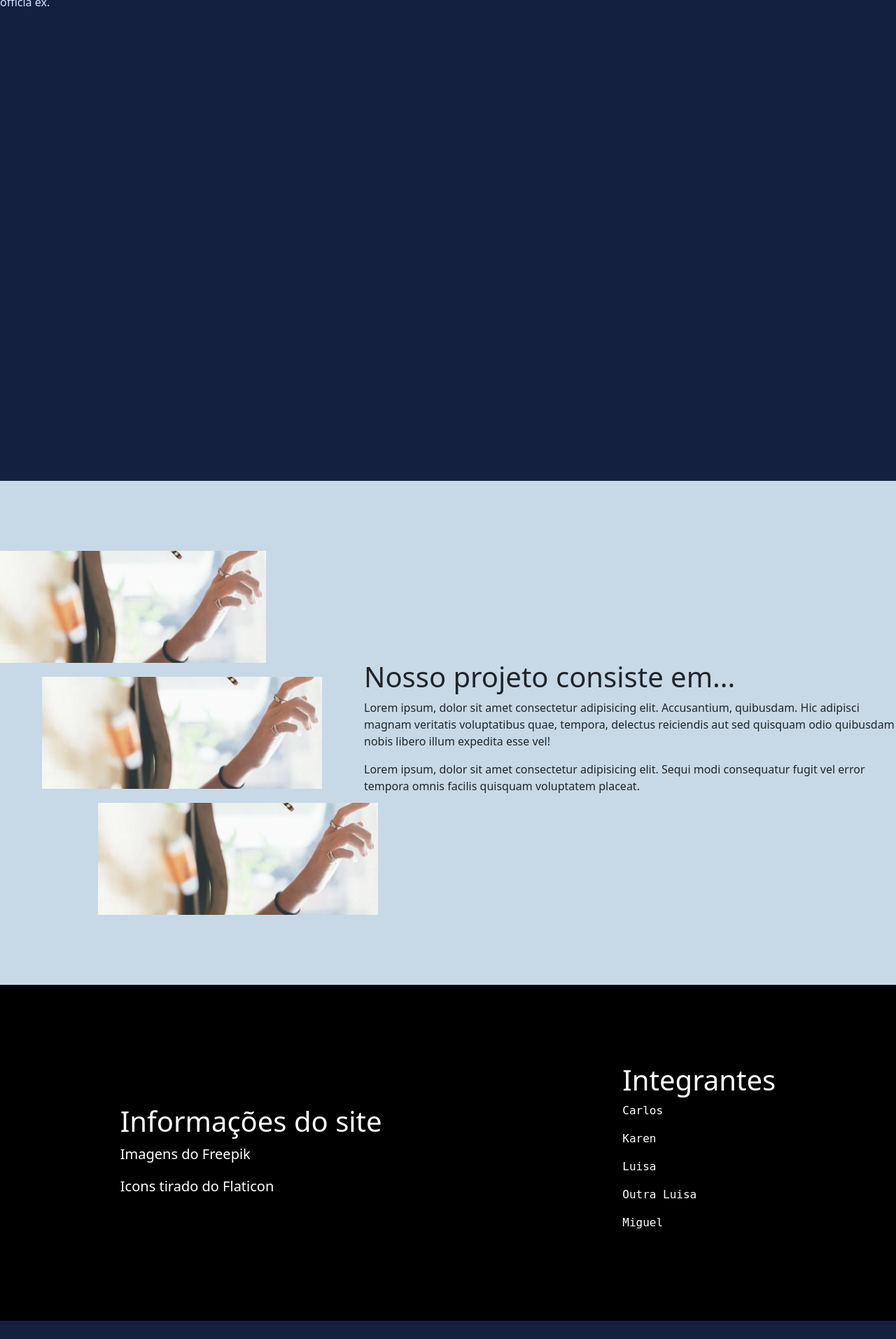
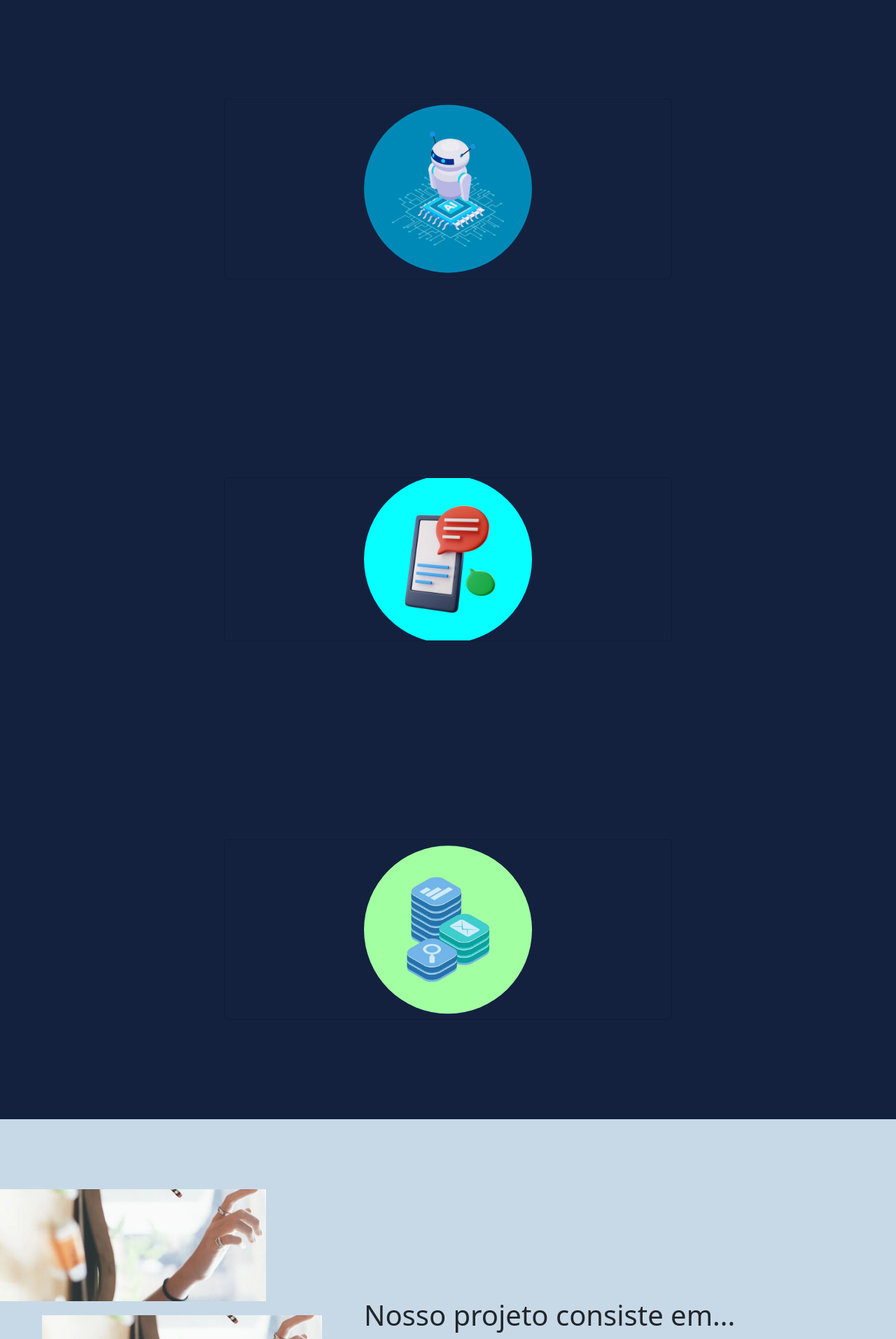
Before and after one commit to carlosnacamura/solveton, a PHP site: page / in a window 1280 px wide. Shown: the part 803-2716 px from the top of the page at 70% size. Before the commit the page ends 2690 px from the top, so only its background shows below. Run offline with PHP 8.4, Linux system fonts and the light colour scheme.

Commit message:
Add/ Effect card

```diff
--- /dev/null
+++ b/css/card.css
@@ -0,0 +1,120 @@
+  .card {
+    position: relative;
+    width: 50%;
+    height: 40% !important;
+    border-radius: 2px;
+    display: flex;
+    align-items: center;
+    transition: .5s;
+    background-color: var(--bgPrototype) !important;
+  }
+  .circle {
+    position: absolute;
+    top: 0;
+    left: 0%;
+    width: 100%;
+    height: 100%;
+    border-radius: 20px;
+    background-color: var(--bgPrototype);
+    overflow: hidden;
+  }
+  .circle::before {
+    content: "";
+    position: absolute;
+    top: 0;
+    left: 0%;
+    width: 100%;
+    height: 100%;
+    background-color: rgb(0, 137, 183);
+    clip-path: circle(120px at center);
+    transition: .5s;
+  }
+  .circle2::before {
+    background-color: rgb(7, 255, 255);
+  }
+   .circle3::before {
+    background-color: rgb(162, 255, 162);
+  }
+  .card:hover .circle:before{
+    clip-path: circle(100% at center);
+    background-color: rgb(44, 44, 255);
+  }
+  .card:hover .circle2:before {
+    background-color: lightcoral;
+  }
+  .card:hover .circle3:before {
+    background-color: rgb(135, 135, 243);
+  }
+  .card img {
+    position: absolute;
+    top: 50%;
+    left: 50%;
+    transform: translate(-50%, -50% );
+    height: 200px;
+    pointer-events: none;
+    transition: .5s;
+  }
+  .card:hover img {
+    left: 72%;
+    height: 250px;
+  }
+  .card:hover .card2 img {
+    right: 72%;
+  }
+  .content {
+    position: relative;
+    max-width: 45%;
+    left: 20%;
+    padding: 20px 20px 20px 40px;
+    transition: .5s;
+    opacity: 0;
+    visibility: hidden;
+    word-wrap: break-word;
+  }
+  .content2 {
+    right: 20%;
+  }
+  .card:hover .content {
+    left: -30%;
+    opacity: 1;
+    visibility: visible;
+  }
+  .card2:hover .content2 {
+    right: -30%;
+  }
+  .content h1 {
+    color: white;
+    font-family: monospace;
+  }
+  .content p {
+    color: white;
+    font-family: monospace;
+  }
+  @media (max-width: 600px){
+    .card {
+      width: auto;
+      max-width: 350px;
+      min-height: 23% !important;
+      align-items: flex-start;
+    }
+    .card:hover {
+      height: 600px;
+    }
+    .content {
+      min-width: 100% !important;
+      left: 0% !important;
+      padding: 30px;
+    }
+    .content p {
+      font-size: 15px !important;
+    }
+    .card img {
+      left: 50%;
+      height: 200px;
+    }
+    .card:hover img {
+      top: 70%;
+      left: 50%;
+      height: 250px;
+    }
+  }
--- a/css/effect-slide.css
+++ b/css/effect-slide.css
@@ -7,7 +7,7 @@
     scroll-behavior: smooth;
   }
 section {
-    height: 100vh;
+    height: 200vh;
     background-color: white;
     display: flex;
     position: relative;
--- a/css/footer.css
+++ b/css/footer.css
@@ -22,11 +22,3 @@ footer * {
 .footer_informations a:hover {
     color: rgb(181, 181, 181);
 }
-@keyframes aparecao {
-    from {
-        transform: translateY(-100%);
-    }
-    to {
-        transform: translateY(0%);
-    }
-}
--- a/css/header.css
+++ b/css/header.css
@@ -28,6 +28,9 @@ header img{
     display: inline-block;
     margin: 0px 2px;
     position: relative;
+}
+.keywords.keywordsFeature {
+    animation: scale 1s ease-in-out;
 }
 .keywords.keywordsFeature::after {
     content: '';
@@ -79,3 +82,11 @@ header img{
         width: 0%;
     }
 }
+@keyframes scale {
+    from {
+        transform: scaleX(-1);
+    }
+    to {
+        transform: scaleX(0);
+    }
+}
--- a/css/main.css
+++ b/css/main.css
@@ -3,8 +3,12 @@
     background-color: var(--bgPrototype);
 }
 section.Prototype{
-    height: var(--heightSection);
+    min-height: 200vh !important;
     color: var(--clrText1);
+    display: flex;
+    align-items: center;
+    flex-direction: column;
+    justify-content: space-around;
 }
 
 /* ---------------------------------------main - About */
@@ -38,3 +42,9 @@ section.About .content-text{
     flex-direction: column;
     justify-content: center;
 }
+
+@media (max-width: 600px) {
+    section.Prototype {
+        height: 300vh;
+    }
+}
--- a/css/root.css
+++ b/css/root.css
@@ -9,4 +9,5 @@
     --heightSection: 720px;
     --bgPrototype: #13213f;
     --clrText1: #d3e5fa;
+    --navTrasitions: .5s;
 }
--- a/index.html
+++ b/index.html
@@ -11,6 +11,7 @@
     <link rel="stylesheet" href="css/header.css" />
     <link rel="stylesheet" href="css/root.css" />
     <link rel="stylesheet" href="css/break-sections.css" />
+    <link rel="stylesheet" href="css/card.css">
     <link
       href="https://cdn.jsdelivr.net/npm/bootstrap@5.3.3/dist/css/bootstrap.min.css"
       rel="stylesheet"
@@ -26,11 +27,12 @@
     <script src="https://unpkg.com/scrollreveal" defer></script>
     <script src="js/scrollReveal.js" defer></script>
     <script src="js/navbarScroll.js" defer></script>
+    <script src="js/moveHeader.js" defer></script>
     <title>Solveton</title>
   </head>
   <body>
-    <div class="top_header navbar-dark bg-dark">
-      <div class="navbar navbar-expand-lg  p-3 maxbreak"
+    <div class="top_header navbar-dark bg-dark p-3">
+      <div class="navbar navbar-expand-lg maxbreak"
       data-bs-theme="dark">
         <div class="container-fluid">
           <a class="navbar-brand" href="#" aria-disabled="true">Solveton</a>
@@ -106,7 +108,7 @@
         <header class="maxbreak">
 
           <img src="https://blog.faspec.edu.br/wp-content/uploads/2018/10/33.jpg" alt="Estudantes estudando">
-          <div class="header-content">
+          <div class="header-content" data-value="-2">
             <p><div class="keywords">Explore.</div><div class="keywords">Informe-se.</div><div class="keywords">Transforme.</div></p>
             <h1>Aqui começa a sua jornada do conhecimento.</h1>
             <a href="#intro" id="more-header">Saber mais <span>--></span></a>
@@ -119,9 +121,33 @@
     <main>
       <div class="bg-space sectionPrototype">
         <section class="Prototype maxbreak">
-
-          <p>Lorem ipsum dolor sit amet, consectetur adipisicing elit. Minus doloribus aliquam natus enim dolorem reprehenderit, molestias eveniet nostrum suscipit cum consectetur officia ex.</p>
-
+          <div class="card">
+            <div class="circle"></div>
+            <div class="content">
+              <h1>IA</h1>
+              <p>Nossa IA vai ajudar na organização dos eventos escolares na sua região como um quadro escolar virtual assim mantendo todos informados
+              </p>
+            </div>
+            <img src="imgs/iaCard.png" alt="">
+          </div>
+          <div class="card card2">
+            <div class="circle circle2"></div>
+            <div class="content content2">
+              <h1>Comunicação</h1>
+              <p> Nosso site vai estar em compromisso em espalhar informação a todos
+              </p>
+            </div>
+            <img src="imgs/comunicacaoCard.png" alt="">
+          </div>
+          <div class="card">
+            <div class="circle circle3"></div>
+            <div class="content">
+              <h1>Banco de dados</h1>
+              <p>Tenha informações que apenas da sua região com nosso sistema de coleta de dados
+              </p>
+            </div>
+            <img src="imgs/bdCard.png" alt="">
+          </div>
         </section>
       </div>
       <div class="bg-space sectionAbout">
--- /dev/null
+++ b/js/moveHeader.js
@@ -0,0 +1,9 @@
+document.addEventListener('mousemove', parallax);
+
+function parallax(e) {
+    const move = document.querySelector('.header-content');
+    var moving_value = move.getAttribute('data-value');
+    var x = (e.clientX - window.innerWidth / 2) / moving_value * 0.1;
+    var y = (e.clientY - window.innerHeight / 2) / moving_value * 0.1;
+    move.style.transform = "translateX(" + x + "px) translateY(" + y + "px)";
+}
--- a/js/navbarScroll.js
+++ b/js/navbarScroll.js
@@ -3,5 +3,5 @@ const navbar = document.querySelector(".navbar");
 addEventListener("scroll", () => {
   const y = window.scrollY;
   navbar.classList.toggle("navbarFix", y >= 685);
-  navbar.classList.toggle("navbarVanish", y < 685)
+  navbar.classList.toggle("navbarVanish", y < 685 && y > 0)
 });
```
Also changed, not shown: css/style.css (+21 -10 lines), imgs/bdCard.png (added), imgs/comunicacaoCard.png (added), imgs/iaCard.png (added).
